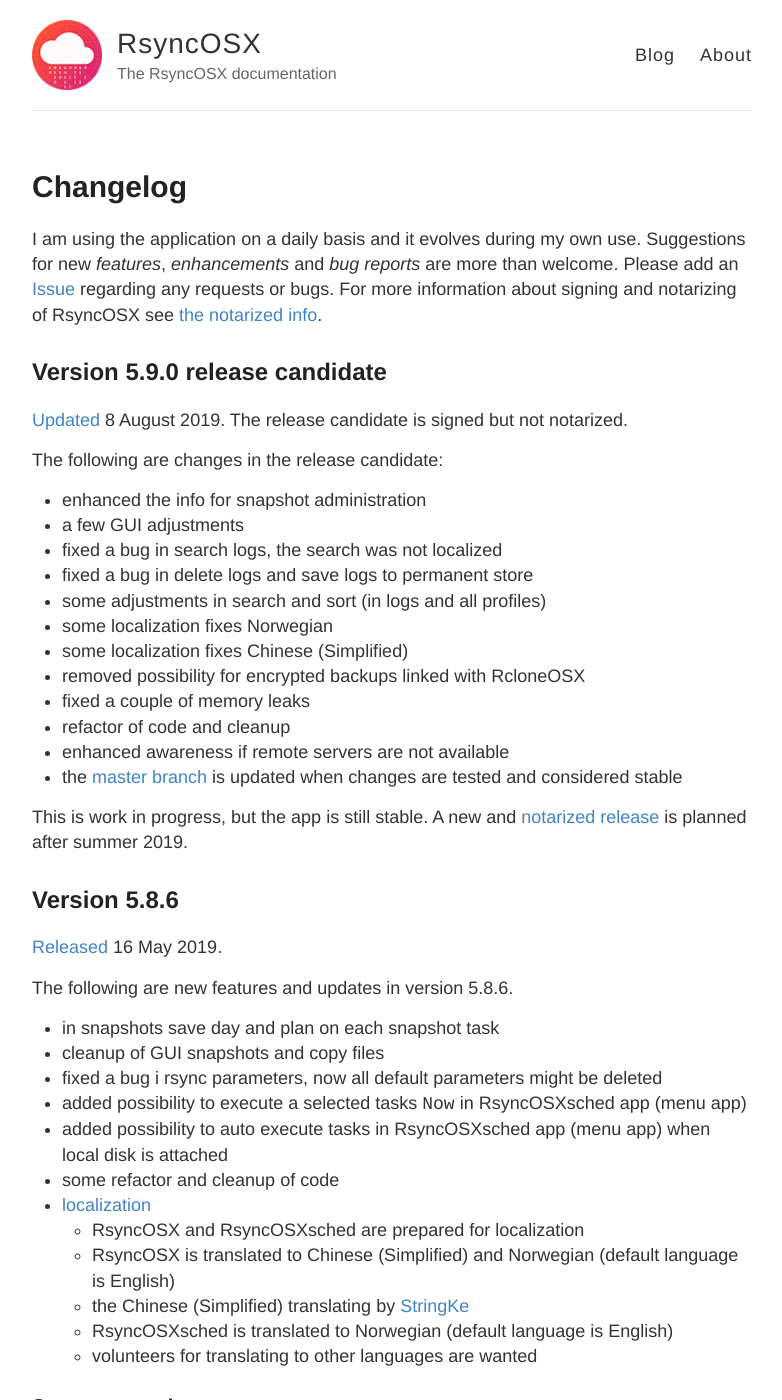
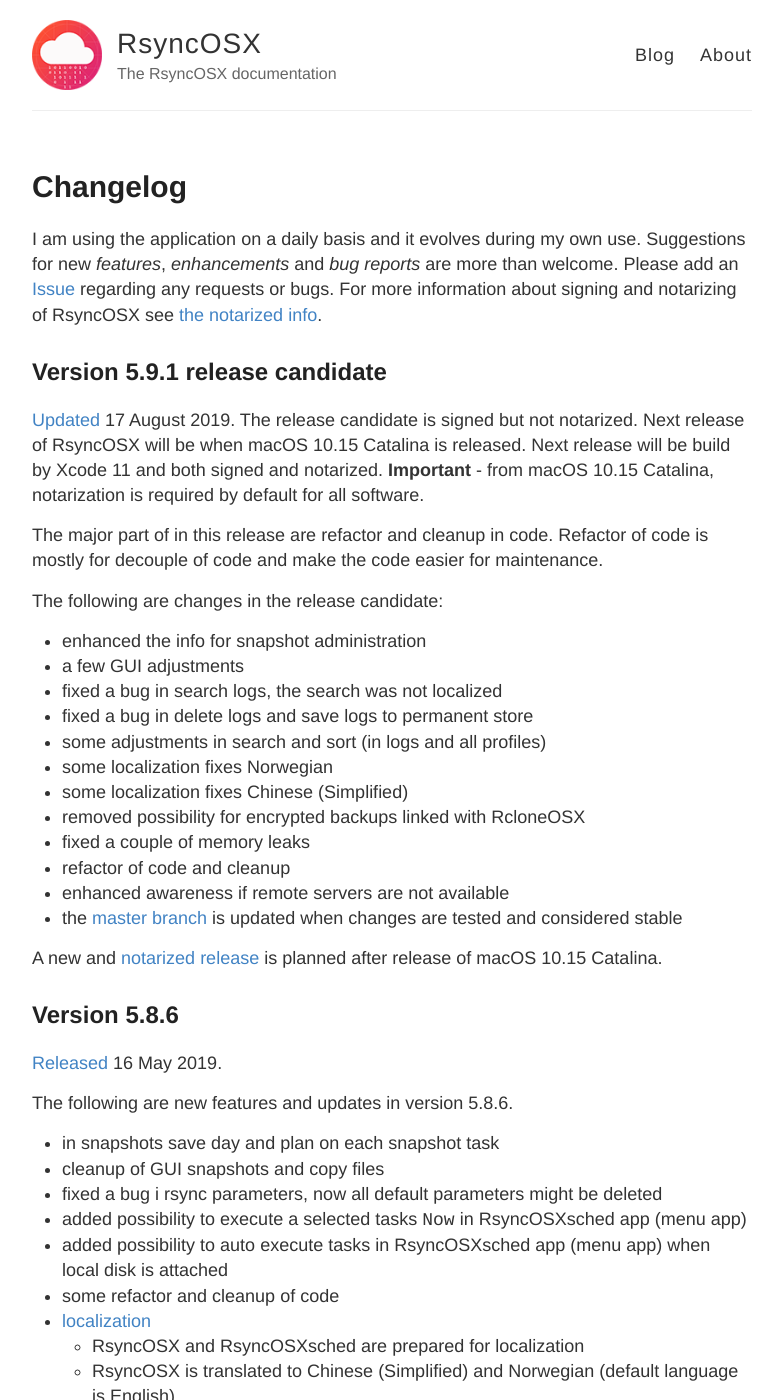
Before and after one commit to d2s/Documentation, a Jekyll site: the page built from _posts/2018-04-10-Changelog.md, in a window 1280 px wide and 1400 px high. Shown: the whole window, without its empty margins (248-1030 px from the left). Built offline with Jekyll 4.4.1, drawn with Linux system fonts in a browser that asks for light colours.

Commit message:
Update 2018-04-10-Changelog.md

```diff
--- a/_posts/2018-04-10-Changelog.md
+++ b/_posts/2018-04-10-Changelog.md
@@ -5,9 +5,11 @@ permalink: Changelog
 ---
 I am using the application on a daily basis and it evolves during my own use. Suggestions for new *features*, *enhancements* and *bug reports* are more than welcome. Please add an [Issue](https://github.com/rsyncOSX/RsyncOSX/issues) regarding any requests or bugs. For more information about signing and notarizing of RsyncOSX see [the notarized info](/Notarized).
 
-## Version 5.9.0 release candidate
+## Version 5.9.1 release candidate
 
-[Updated](https://github.com/rsyncOSX/RsyncOSX/releases/tag/v5.9.0rc) 8 August 2019. The release candidate is signed but not notarized.
+[Updated](https://github.com/rsyncOSX/RsyncOSX/releases/tag/v5.9.1rc) 17 August 2019. The release candidate is signed but not notarized. Next release of RsyncOSX will be when macOS 10.15 Catalina is released. Next release will be build by Xcode 11 and both signed and notarized. **Important** - from macOS 10.15 Catalina, notarization is required by default for all software.
+
+The major part of in this release are refactor and cleanup in code. Refactor of code is mostly for decouple of code and make the code easier for maintenance.
 
 The following are changes in the release candidate:
 
@@ -24,7 +26,7 @@ The following are changes in the release candidate:
 - enhanced awareness if remote servers are not available
 - the [master branch](https://github.com/rsyncOSX/RsyncOSX) is updated when changes are tested and considered stable
 
-This is work in progress, but the app is still stable. A new and [notarized release](/Notarized) is planned after summer 2019.
+A new and [notarized release](/Notarized) is planned after release of macOS 10.15 Catalina.
 
 ## Version 5.8.6
 
```
